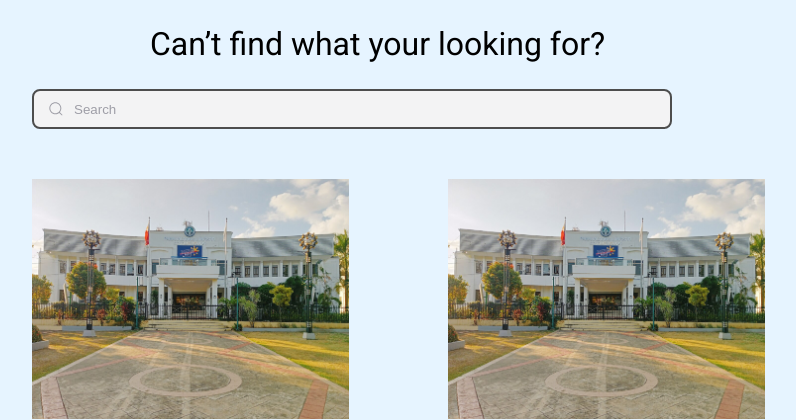
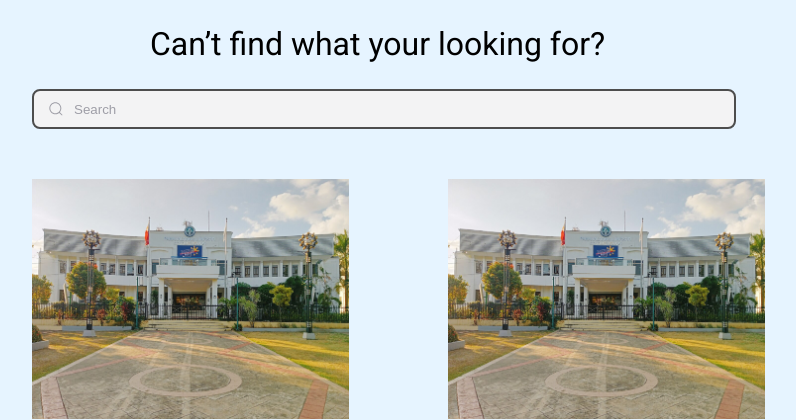
Before and after one commit to robyalcozer/abbr, a PHP site: page / in a window 1280 px wide. Shown: the part 914-1334 px from the top of the page, without its empty margins (352-1148 px from the left). Run offline with PHP 8.4, Linux system fonts and the light colour scheme; some libraries are stand-ins or nearby versions; some web fonts are replaced.

Commit message:
Update index.css

```diff
--- a/index.css
+++ b/index.css
@@ -177,7 +177,7 @@ ul li:hover i {
     line-height: 28px;
     align-items: center;
     position: relative;
-    max-width: 50vw;
+    max-width: 55vw;
     z-index: 2;
     justify-content: center;
     left: 30vw;
```
